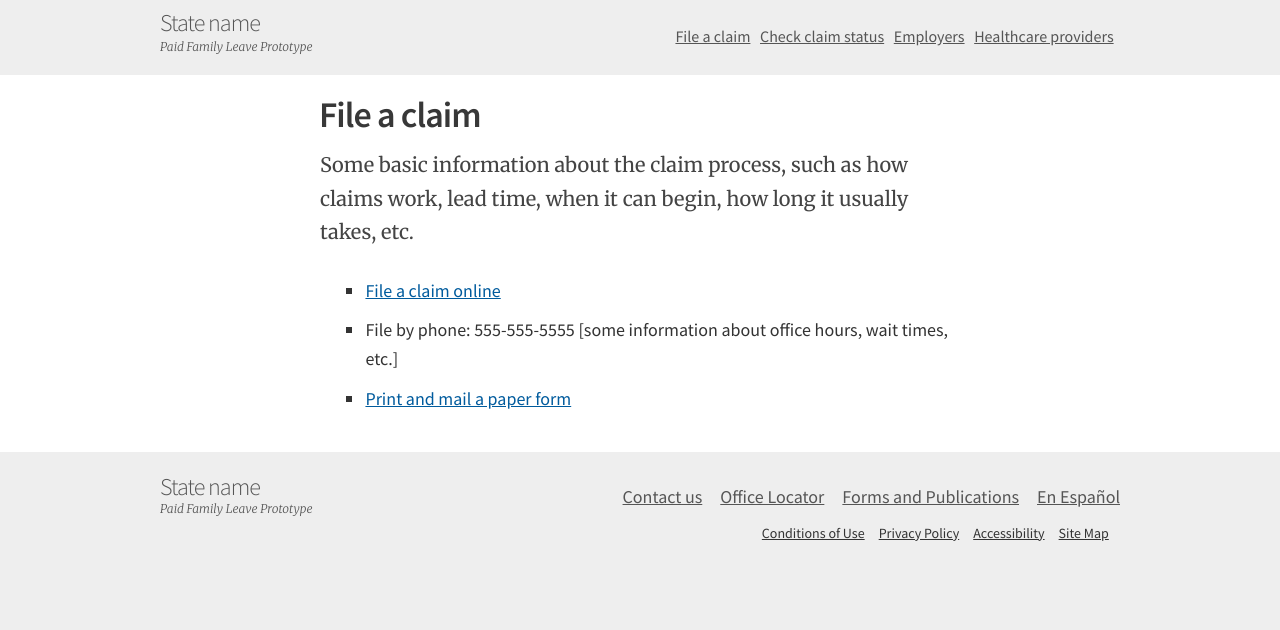
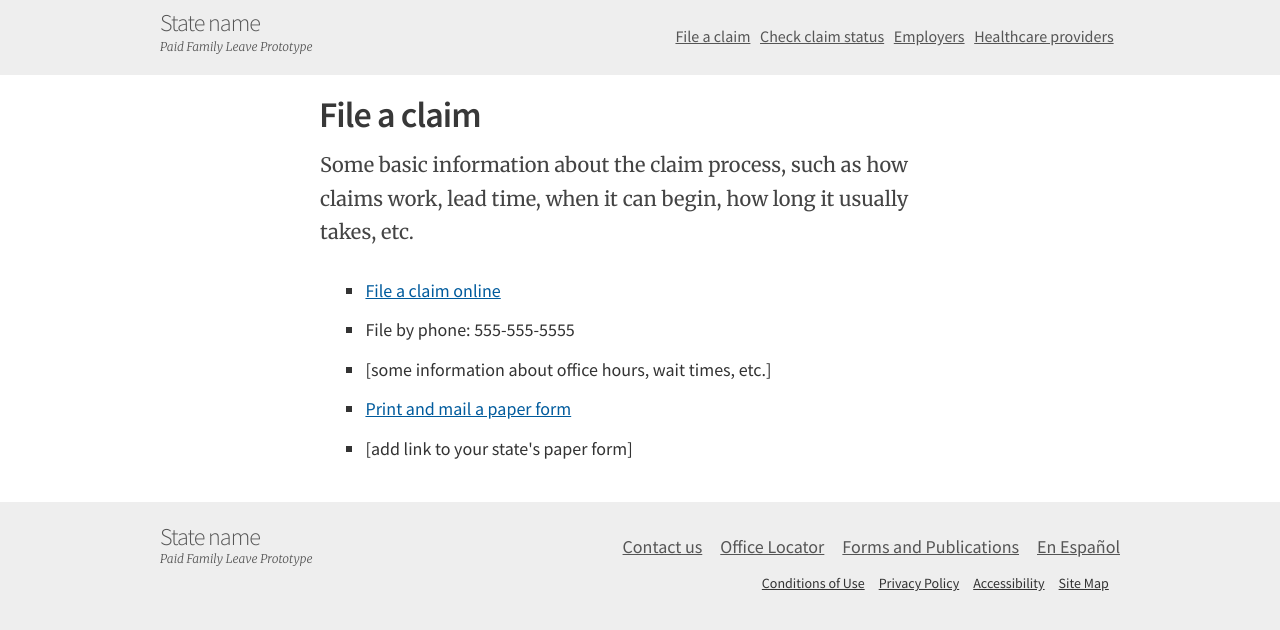
Before and after one commit to 18F/Paid-Leave-Prototype, a Jekyll site: the page built from _pages/claims.html, in a window 1280 px wide. Shown: the top 630 px of the page. Built offline with Jekyll 4.4.1, drawn with Linux system fonts in a browser that asks for light colours; nearby versions of some CDN libraries; library files that are not in the unit come from our copies.

Commit message:
File a claim update
Added text to clarify download link.

```diff
--- a/_pages/claims.html
+++ b/_pages/claims.html
@@ -14,8 +14,10 @@ excerpt: none
 
         <ul>
           <li><a href="{{ site.baseurl }}/claims/new/">File a claim online</a></li>
-          <li>File by phone: 555-555-5555 [some information about office hours, wait times, etc.]</li>
+          <li>File by phone: 555-555-5555</li>
+            <li>[some information about office hours, wait times, etc.]</li>
           <li><a href="#">Print and mail a paper form</a></li>
+          <li>[add link to your state's paper form]</li>
 
     </div>
   </main>
```
